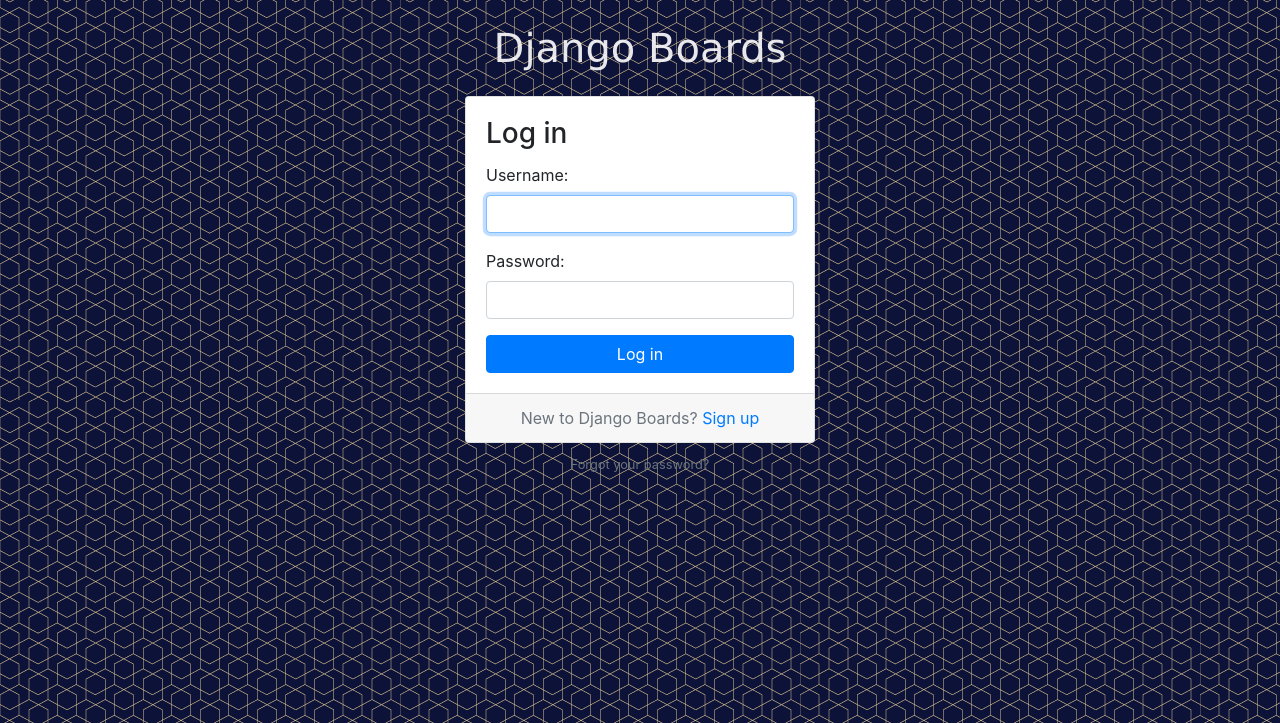
After one commit to j-scoop/Django-Message-Board, a Django app: page /login/ in a window 1280 px wide. The commit adds this page. Shown: the top 723 px of the page. Run offline with Django 3.2, Linux system fonts and the light colour scheme; some libraries are stand-ins or nearby versions.

Commit message:
Added log in and sign up pages

```diff
--- a/testProject/templates/base.html
+++ b/testProject/templates/base.html
@@ -17,6 +17,7 @@
           <span class="navbar-toggler-icon"></span>
         </button>
         <div class="collapse navbar-collapse" id="mainMenu">
+          {% if user.is_authenticated %}
             <ul class="navbar-nav ml-auto">
               <li class="nav-item dropdown">
                 <a class="nav-link dropdown-toggle" href="#" id="userMenu" data-toggle="dropdown" aria-haspopup="true" aria-expanded="false">
@@ -30,6 +31,12 @@
                 </div>
               </li>
             </ul>
+          {% else %}
+            <form class="form-inline ml-auto">
+              <a href="{% url 'login' %}" class="btn btn-outline-secondary">Log in</a>
+              <a href="{% url 'signup' %}" class="btn btn-primary ml-2">Sign up</a>
+            </form>
+          {% endif %}
         </div>
       </div>
     </nav>
--- /dev/null
+++ b/testProject/templates/login.html
@@ -0,0 +1,37 @@
+{% extends 'base.html' %}
+
+{% load static %}
+
+{% block stylesheet %}
+  <link rel="stylesheet" href="{% static 'css/accounts.css' %}">
+{% endblock %}
+
+{% block body %}
+  <div class="container">
+    <h1 class="text-center logo my-4">
+      <a href="{% url 'home' %}">Django Boards</a>
+    </h1>
+    <div class="row justify-content-center">
+      <div class="col-lg-4 col-md-6 col-sm-8">
+        <div class="card">
+          <div class="card-body">
+            <h3 class="card-title">Log in</h3>
+            <form method="post" novalidate>
+              {% csrf_token %}
+              {% include 'includes/form.html' %}
+              <button type="submit" class="btn btn-primary btn-block">Log in</button>
+            </form>
+          </div>
+          <div class="card-footer text-muted text-center">
+            New to Django Boards? <a href="{% url 'signup' %}">Sign up</a>
+          </div>
+        </div>
+        <div class="text-center py-2">
+          <small>
+            <a href="#" class="text-muted">Forgot your password?</a>
+          </small>
+        </div>
+      </div>
+    </div>
+  </div>
+{% endblock %}
--- a/testProject/testProject/settings.py
+++ b/testProject/testProject/settings.py
@@ -130,4 +130,5 @@ STATICFILES_DIRS = [
     os.path.join(BASE_DIR, 'static'),
 ]
 
+LOGIN_REDIRECT_URL = 'home'
 LOGOUT_REDIRECT_URL = 'home'
--- a/testProject/testProject/urls.py
+++ b/testProject/testProject/urls.py
@@ -9,6 +9,7 @@ from boards import views
 urlpatterns = [
     url(r'^$', views.home, name='home'),
     url(r'^signup/$', accounts_views.signup, name='signup'),
+    url(r'^login/$', auth_views.LoginView.as_view(template_name='login.html'), name='login'),
     url(r'^logout/$', auth_views.LogoutView.as_view(), name='logout'),
     url(r'^boards/(?P<pk>\d+)/$', views.board_topics, name='board_topics'),
     url(r'^boards/(?P<pk>\d+)/new/$', views.new_topic, name='new_topic'),
```
Also changed, not shown: testProject/templates/base_accounts.html (added). Lines whose indentation alone changed are shown as unchanged.
